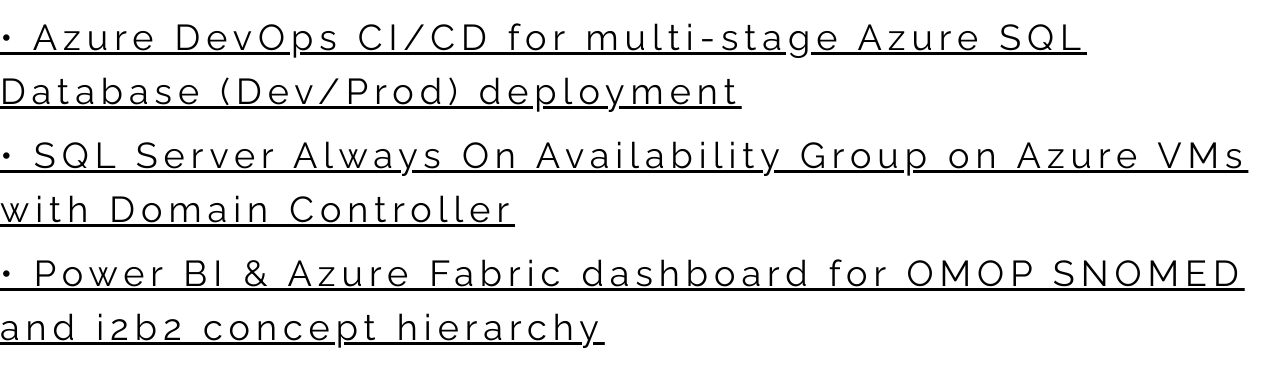
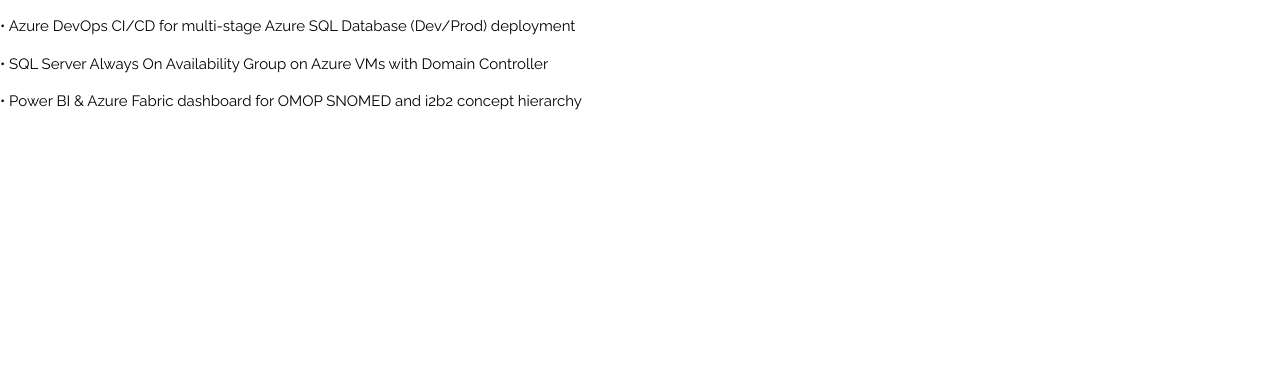
Before and after one commit to datatology/datatology.github.io, a plain HTML site: page index.html in a window 1280 px wide. Drawn offline with nearby package versions, Linux system fonts and the light colour scheme.

Commit message:
update style

```diff
--- a/index.html
+++ b/index.html
@@ -12,12 +12,13 @@
 body,h1 {font-family: "Raleway", Arial, sans-serif}
 h1 {letter-spacing: 6px}
 .w3-row-padding img {margin-bottom: 12px}
+a {text-decoration: none;}
 </style>
 </head>
 <body>
-    <h1>    <a href="/AzureDevOps">•	Azure DevOps CI/CD for multi-stage Azure SQL Database (Dev/Prod) deployment</a></h1>
-    <h1>    <a href="/AzureDevOps">•	SQL Server Always On Availability Group on Azure VMs with Domain Controller</a></h1>
-    <h1>    <a href="/AzureDevOps">•	Power BI & Azure Fabric dashboard for OMOP SNOMED and i2b2 concept hierarchy</a></h1>
+    <p>    <a href="/AzureDevOps">•	Azure DevOps CI/CD for multi-stage Azure SQL Database (Dev/Prod) deployment</a>
+    <p>    <a href="/AzureDevOps">•	SQL Server Always On Availability Group on Azure VMs with Domain Controller</a>
+    <p>    <a href="/AzureDevOps">•	Power BI & Azure Fabric dashboard for OMOP SNOMED and i2b2 concept hierarchy</a>
     <br>
 
 
```
